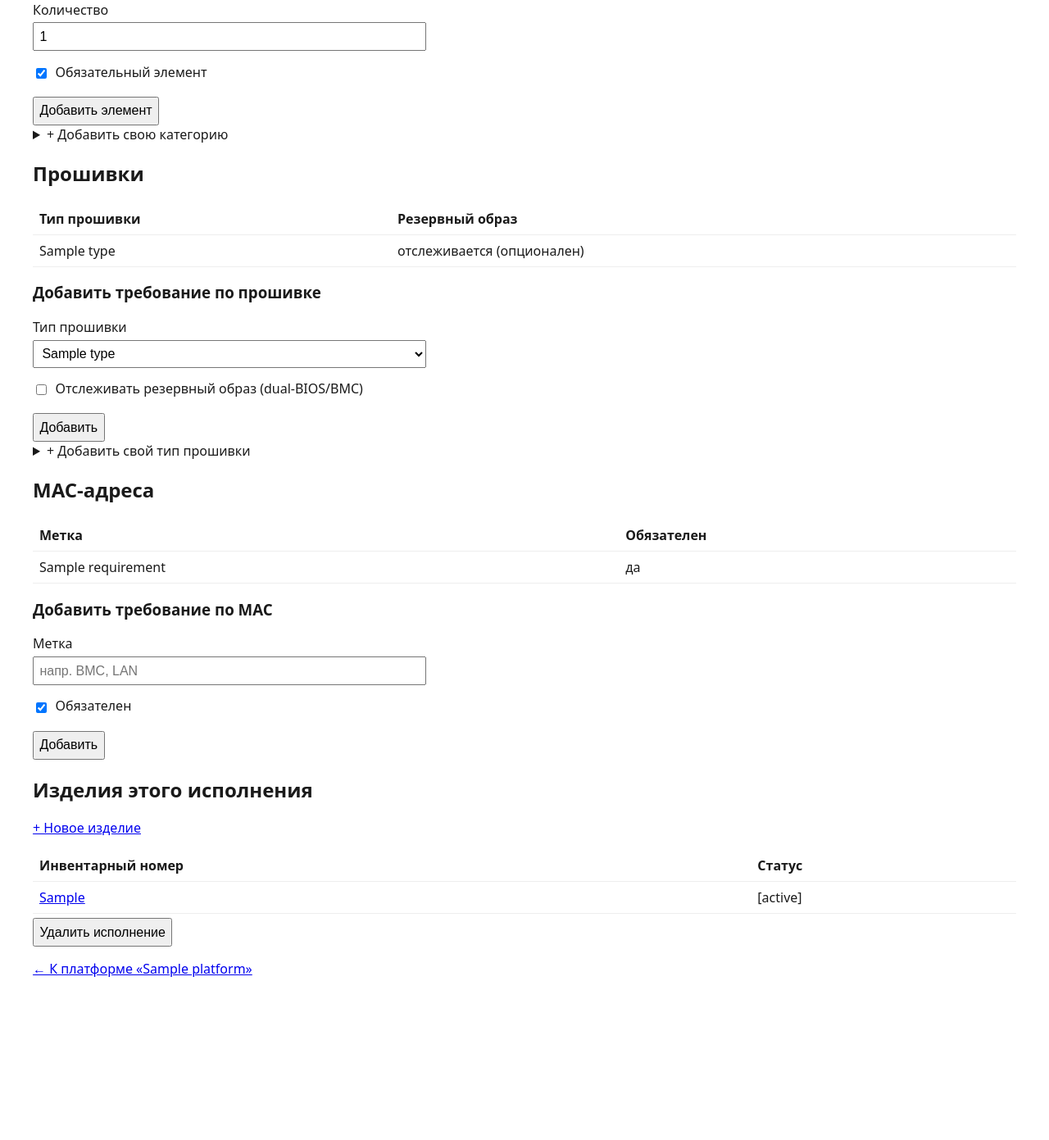
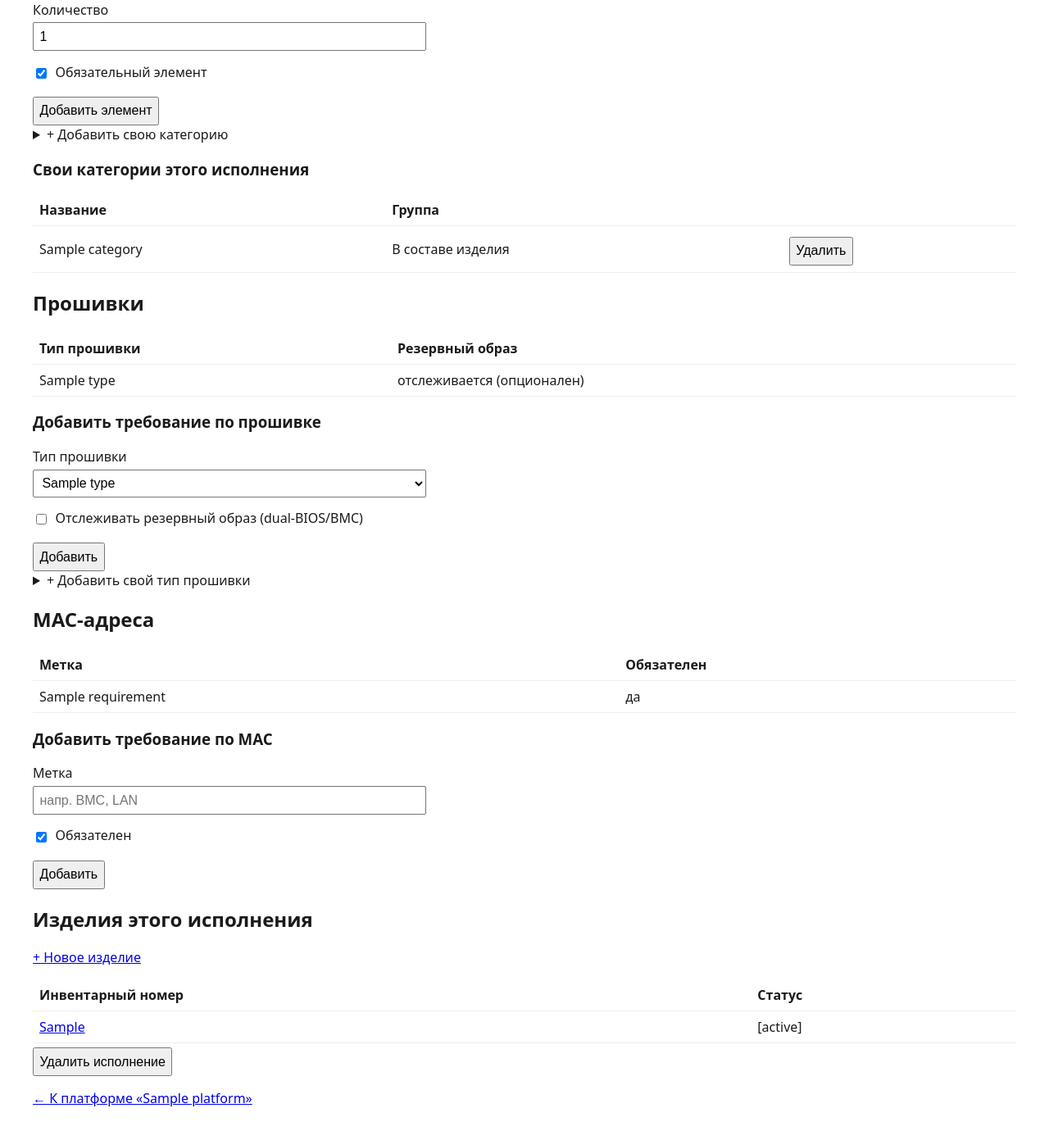
Before and after one commit to Kerosin3/server-sku-app, a FastAPI app: page /variants/1 in a window 1280 px wide. Shown: the part 598-1989 px from the top of the page at 82% size. Before the commit the page ends 1790 px from the top, so only its background shows below. Run offline with FastAPI, Linux system fonts and the light colour scheme; the visitor is signed in with stand-in values (Sample User, id 1); tables that the repository leaves empty hold one stand-in row (values such as "Sample post").

Commit message:
Show delete button for a variant's own custom categories in-place
Deletion already worked via /part-categories, but that page wasn't
discoverable from the constructor where custom categories are added.
Now the variant page lists its own scoped categories with a delete
button right next to where they're created.

Co-Authored-By: Claude Sonnet 5 <noreply@anthropic.com>

```diff
--- a/app/templates/variant_detail.html
+++ b/app/templates/variant_detail.html
@@ -63,6 +63,30 @@
     <button type="submit">Добавить категорию</button>
   </form>
 </details>
+
+<h3>Свои категории этого исполнения</h3>
+<table>
+  <thead>
+    <tr><th>Название</th><th>Группа</th><th></th></tr>
+  </thead>
+  <tbody>
+    {% for c in categories if c.platform_variant_id == variant.id %}
+    <tr>
+      <td>{{ c.name }}</td>
+      <td>{{ "Покупное" if c.group == "purchased" else "В составе изделия" }}</td>
+      <td>
+        <form method="post" action="/part-categories/{{ c.id }}/delete" style="display:inline"
+              onsubmit="return confirm('Удалить категорию «{{ c.name }}»?')">
+          <input type="hidden" name="next" value="/variants/{{ variant.id }}">
+          <button type="submit">Удалить</button>
+        </form>
+      </td>
+    </tr>
+    {% else %}
+    <tr><td colspan="3">Своих категорий пока нет</td></tr>
+    {% endfor %}
+  </tbody>
+</table>
 {% endif %}
 
 <h2>Прошивки</h2>
```
